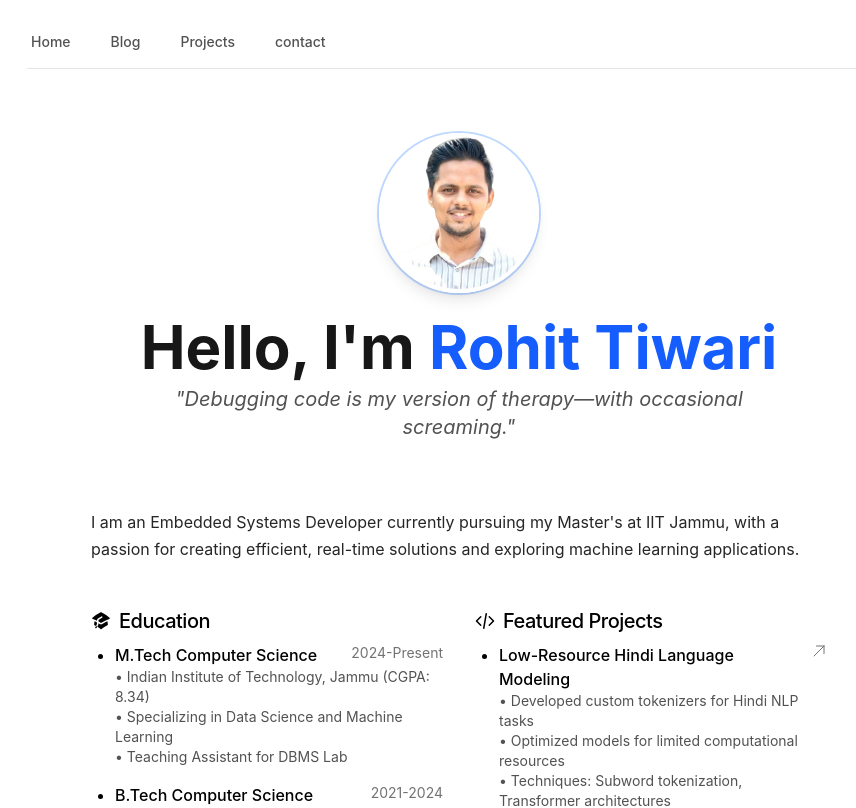
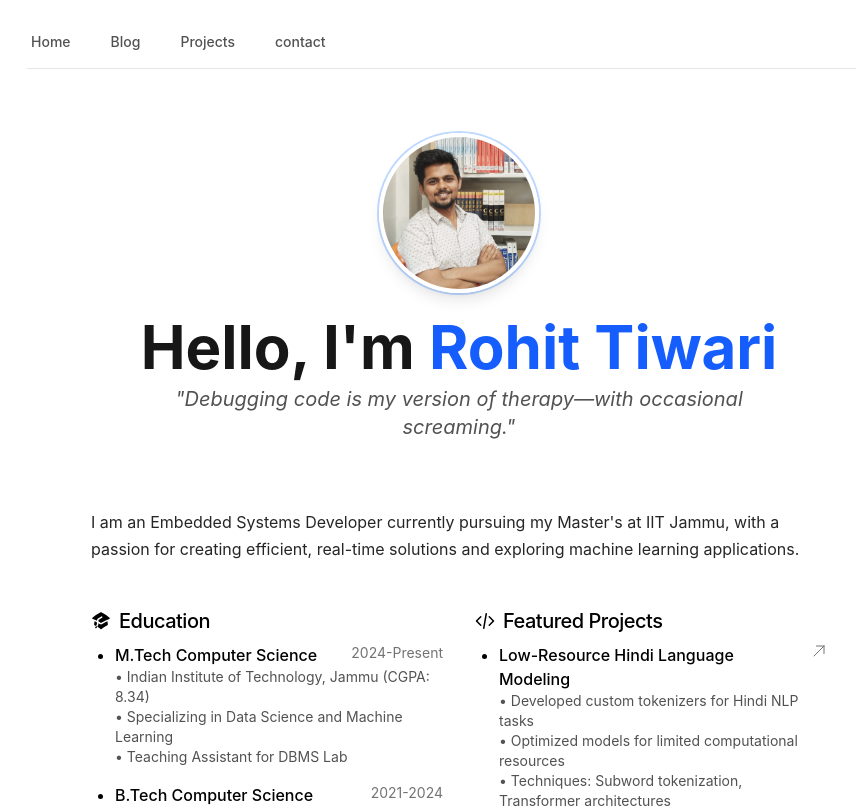
Before and after one commit to rohitkrtiwari/portfolio-web, a Next.js app: page / in a window 1280 px wide. Shown: the top 808 px of the page, without its empty margins (181-1037 px from the left). Built offline with nearby package versions, Linux system fonts and the light colour scheme.

Commit message:
profile photo

```diff
--- a/app/page.tsx
+++ b/app/page.tsx
@@ -14,7 +14,7 @@ export default function Page() {
           {/* Passport photo with modern framing */}
           <div className="w-32 h-32 md:w-40 md:h-40 mb-6 rounded-full overflow-hidden border-4 border-white dark:border-neutral-800 shadow-lg ring-2 ring-blue-500/30">
             <img
-              src="/images/photo.png"  // Replace with your image path
+              src="/images/photo 3.jpeg"  // Replace with your image path
               alt="Rohit Tiwari"
               className="w-full h-full object-cover"
             />
```
Also changed, not shown: public/images/photo 3.jpeg (added).
